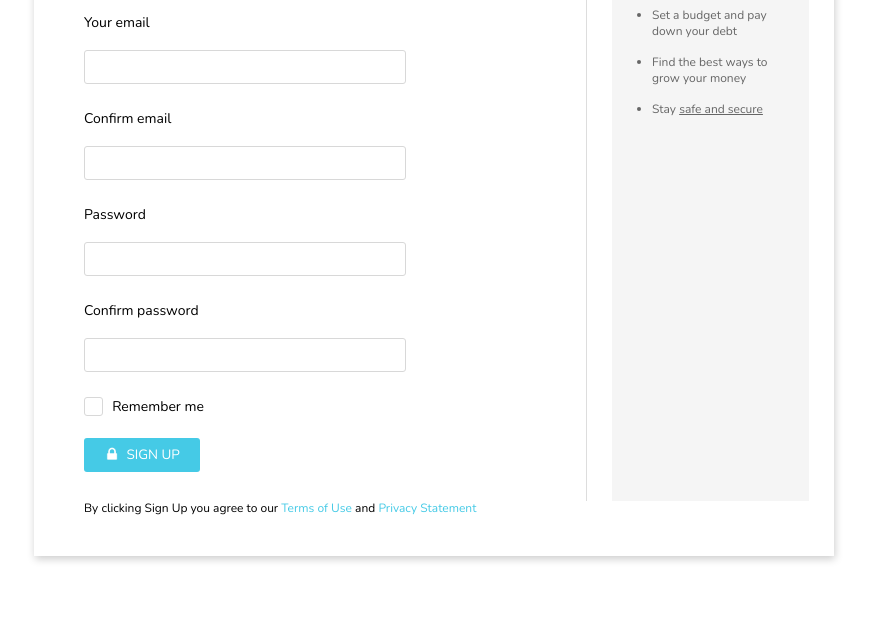
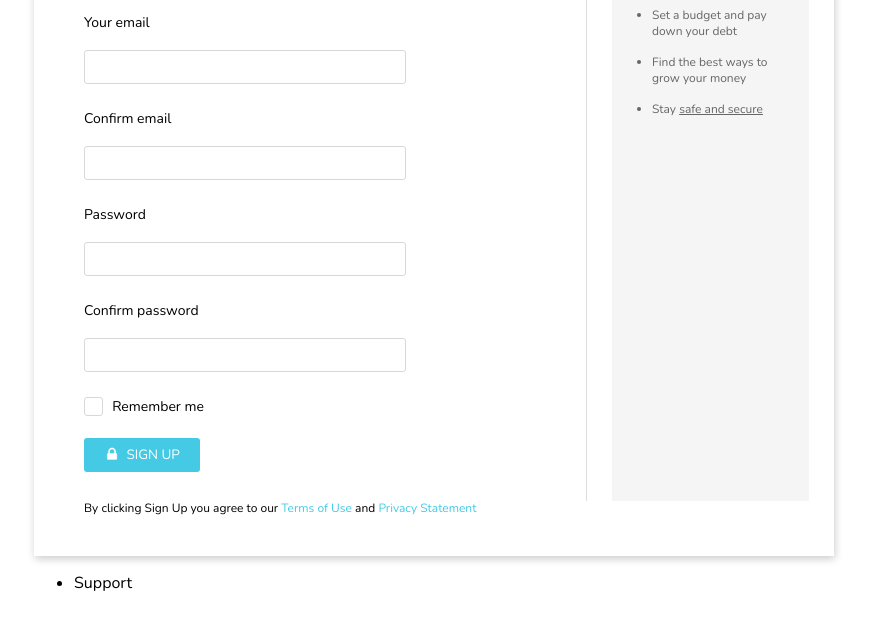
Before and after one commit to Vjii/html_forms_webpage, a plain HTML site: page index.html in a window 1280 px wide. Shown: the part 271-900 px from the top of the page, without its empty margins (206-1075 px from the left). Drawn offline with nearby package versions, Linux system fonts and the light colour scheme.

```diff
--- a/index.html
+++ b/index.html
@@ -61,7 +61,6 @@
             <h6 class="forms__footer">
             By clicking Sign Up you agree to our <a class="links links--blue" href="#">Terms of Use</a> and <a class="links links--blue" href="#">Privacy Statement</a>
             </h6>
-
           </footer>
         </section>
 
@@ -81,6 +80,11 @@
           </article>
         </aside>
       </main>
+      <footer>
+        <ul class="footerlist">
+          <li class="footerlist__tabs">Support</li>
+        </ul>
+      </footer>
     </div>
     <script src="js/main.js"></script>
   </body>
```
